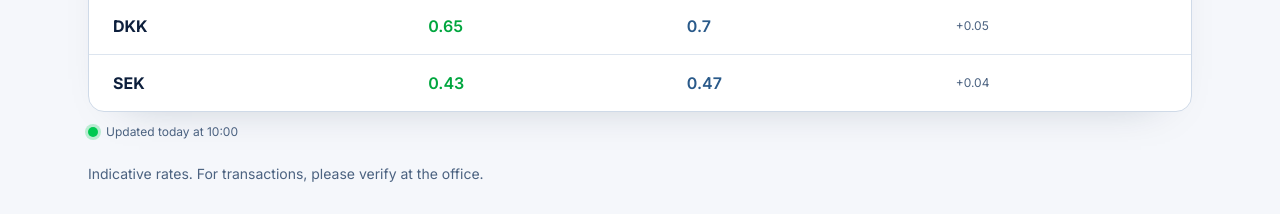
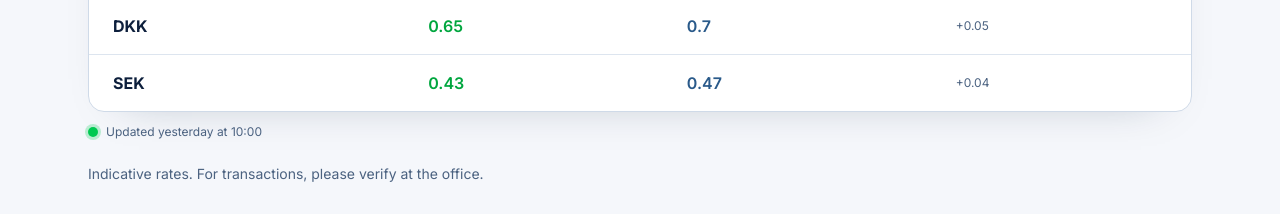
Before and after one commit to aalextudoran/primaValuta, a Next.js app: page /en in a window 1280 px wide. Shown: the part 1340-1554 px from the top of the page. Built offline with nearby package versions, Linux system fonts and the light colour scheme; a web font is replaced by a local one.

Commit message:
fix for date update display

```diff
--- a/components/sections/RatesTable.tsx
+++ b/components/sections/RatesTable.tsx
@@ -26,7 +26,33 @@ function formatUpdatedLabel(updatedAt: string, lang: "ro" | "en"): string {
 
   const hours = String(date.getHours()).padStart(2, "0");
   const minutes = String(date.getMinutes()).padStart(2, "0");
-  return lang === "ro" ? `Actualizat azi la ${hours}:${minutes}` : `Updated today at ${hours}:${minutes}`;
+
+  const now = new Date();
+  const isToday =
+    date.getFullYear() === now.getFullYear() &&
+    date.getMonth() === now.getMonth() &&
+    date.getDate() === now.getDate();
+
+  if (isToday) {
+    return lang === "ro" ? `Actualizat azi la ${hours}:${minutes}` : `Updated today at ${hours}:${minutes}`;
+  }
+
+  const yesterday = new Date(now);
+  yesterday.setDate(now.getDate() - 1);
+  const isYesterday =
+    date.getFullYear() === yesterday.getFullYear() &&
+    date.getMonth() === yesterday.getMonth() &&
+    date.getDate() === yesterday.getDate();
+
+  if (isYesterday) {
+    return lang === "ro" ? `Actualizat ieri la ${hours}:${minutes}` : `Updated yesterday at ${hours}:${minutes}`;
+  }
+
+  const day = String(date.getDate()).padStart(2, "0");
+  const month = String(date.getMonth() + 1).padStart(2, "0");
+  return lang === "ro"
+    ? `Actualizat pe ${day}.${month} la ${hours}:${minutes}`
+    : `Updated on ${day}.${month} at ${hours}:${minutes}`;
 }
 
 
```
